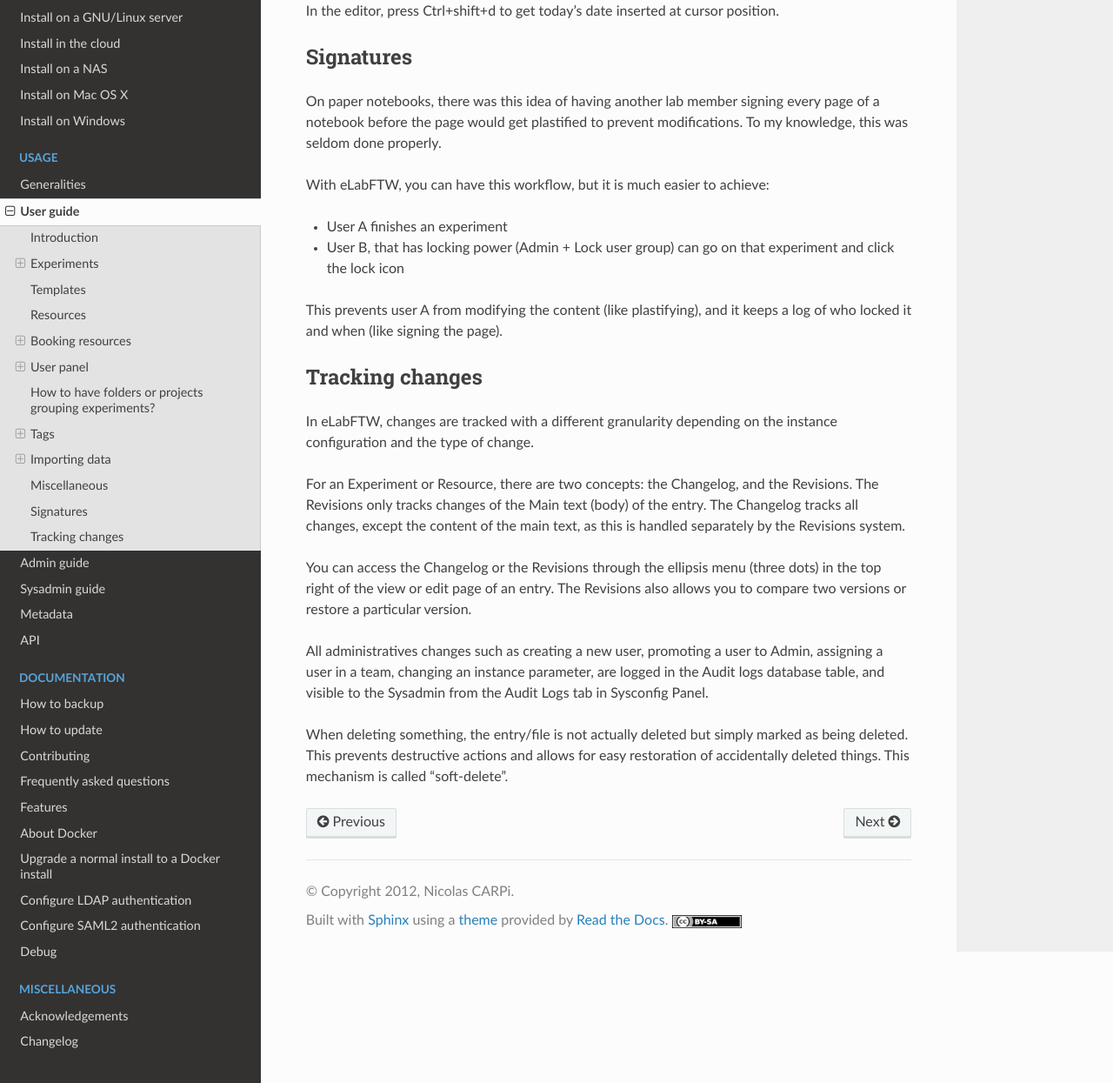
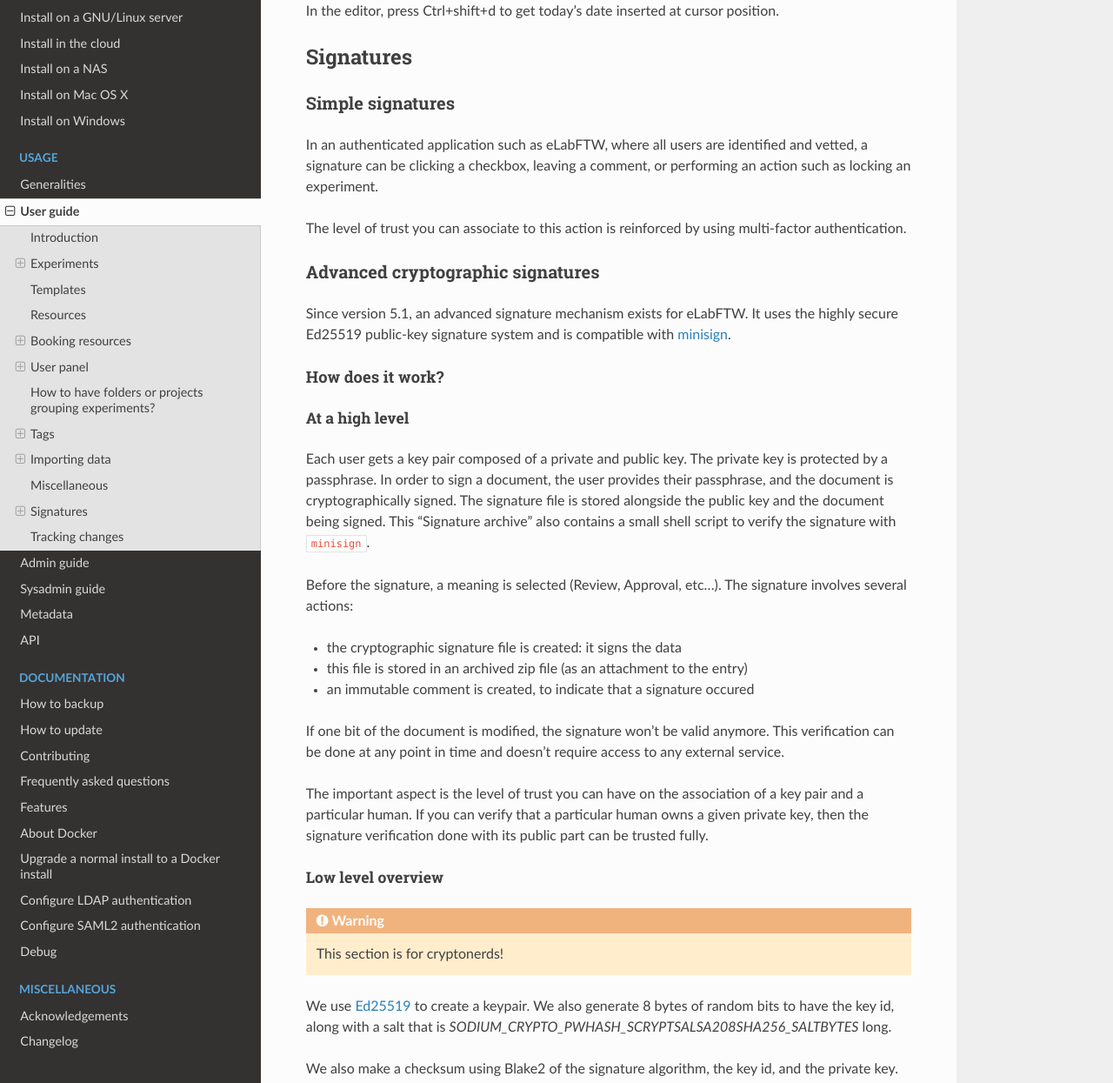
Before and after one commit to elabftw/elabdoc, a Sphinx documentation site: the page built from doc/user-guide.rst, in a window 1280 px wide and 1400 px high, scrolled down 20472 px, cut to the strip 155-1400 px from the top of the window. Shown: the whole strip at 87% size. Built offline with Sphinx 7.4.7 and the Read the Docs theme 2.0.0, drawn with Linux system fonts in a browser that asks for light colours; some of the changed text lies outside the part shown.

Commit message:
update signature doc

```diff
--- a/doc/user-guide.rst
+++ b/doc/user-guide.rst
@@ -647,14 +647,90 @@
 Signatures
 ==========
 
-On paper notebooks, there was this idea of having another lab member signing every page of a notebook before the page would get plastified to prevent modifications. To my knowledge, this was seldom done properly.
+Simple signatures
+-----------------
 
-With eLabFTW, you can have this workflow, but it is much easier to achieve:
+In an authenticated application such as eLabFTW, where all users are identified and vetted, a signature can be clicking a checkbox, leaving a comment, or performing an action such as locking an experiment.
 
-- User A finishes an experiment
-- User B, that has locking power (Admin + Lock user group) can go on that experiment and click the lock icon
+The level of trust you can associate to this action is reinforced by using multi-factor authentication.
 
-This prevents user A from modifying the content (like plastifying), and it keeps a log of who locked it and when (like signing the page).
+Advanced cryptographic signatures
+---------------------------------
+
+Since version 5.1, an advanced signature mechanism exists for eLabFTW. It uses the highly secure Ed25519 public-key signature system and is compatible with `minisign <https://jedisct1.github.io/minisign/>`_.
+
+How does it work?
+^^^^^^^^^^^^^^^^^
+
+At a high level
+"""""""""""""""
+Each user gets a key pair composed of a private and public key. The private key is protected by a passphrase. In order to sign a document, the user provides their passphrase, and the document is cryptographically signed. The signature file is stored alongside the public key and the document being signed. This "Signature archive" also contains a small shell script to verify the signature with ``minisign``.
+
+Before the signature, a meaning is selected (Review, Approval, etc...). The signature involves several actions:
+
+- the cryptographic signature file is created: it signs the data
+- this file is stored in an archived zip file (as an attachment to the entry)
+- an immutable comment is created, to indicate that a signature occured
+
+If one bit of the document is modified, the signature won't be valid anymore. This verification can be done at any point in time and doesn't require access to any external service.
+
+The important aspect is the level of trust you can have on the association of a key pair and a particular human. If you can verify that a particular human owns a given private key, then the signature verification done with its public part can be trusted fully.
+
+Low level overview
+""""""""""""""""""
+
+.. warning:: This section is for cryptonerds!
+
+We use `Ed25519 <https://ed25519.cr.yp.to/>`_ to create a keypair. We also generate 8 bytes of random bits to have the key id, along with a salt that is `SODIUM_CRYPTO_PWHASH_SCRYPTSALSA208SHA256_SALTBYTES` long.
+
+We also make a checksum using Blake2 of the signature algorithm, the key id, and the private key.
+The salt is combined to the passphrase into a Key Derivation Function (KDF): this allows us to derive a key from that passphrase, and we will use it to XOR the key id, the private key, and the checksum. The Key Derivation Function (KDF) is using scrypt (`sodium_crypto_pwhash_scryptsalsa208sha256`).
+
+To save this into a human readable format, the private key is serialized into the minisign format::
+
+    untrusted comment: <arbitrary text>
+    base64(<signature_algorithm> || <kdf_algorithm> || <cksum_algorithm> ||
+           <kdf_salt> || <kdf_opslimit> || <kdf_memlimit> || <keynum_sk>)
+
+And the public key::
+
+    untrusted comment: <arbitrary text>
+    base64(<signature_algorithm> || <key_id> || <public_key>)
+
+The private and public keys are stored under this form in the MySQL database, attached to a particular user.
+
+For signature, we extract the private key thanks to the provided passphrase and create a detached signature of the hash of the message (the message being a full json export of en entry here). This is the pre-hashed version of Ed25519: Ed25519ph (see `RFC8032 Section 5.1 <https://datatracker.ietf.org/doc/html/rfc8032#section-5.1>`_).
+
+We add a trusted comment to the signature data. This comment is trusted because we can verify it with its signature. It is a JSON string with metadata about the signature (who, when, why). A signature file can look like this::
+
+    untrusted comment: <arbitrary text>
+    base64(<signature_algorithm> || <key_id> || <signature>)
+    trusted_comment: <arbitrary text>
+    base64(<global_signature>)
+
+A real world example::
+
+    untrusted comment: elabftw/50100: signature from key f3690b6554b4f817
+    RUTzaQtlVLT4F5C81w4VBNIodngF4Kna0RqfOTY3CGIB+6AlzsFeX2BPpm49HyIKVnZHHhUQ8C/osp/uTyhAo0WrCoASqm2d0w0=
+    trusted comment: {"firstname":"Toto","lastname":"Le sysadmin","email":"toto@yopmail.com","created_at":"2024-03-18T00:48:39+01:00","site_url":"https:\/\/elab.local:3148","created_by":"eLabFTW 50100","meaning":"Approval"}
+    LvN7bwKzaU3GwjJtEou1aZs2F4jeBJl5kQcblNSmW1mbZlBzL7h0RqfvDZeeIvBS3g6cfnybQAP93QzVFrlfBA==
+
+As you can see, we mention the eLabFTW version and the key id, this is simply a hint about which key has been used (we cannot trust this piece of information).
+
+But the third line can be trusted, and it contains the metadata.
+
+Then we bundle:
+
+* the message (`data.json`)
+* the signature file (`data.json.sig`)
+* the public key (`key.pub`)
+* a shell script to verify the signature (`verify.sh`)
+
+The shell script uses ``minisign`` to verify the data and the signature, allowing anyone to independently verify a signature made by eLabFTW without a need from external tools other than ``minisign``.
+
+This is stored in an immutable `.zip` file, and an immutable comment is added to the entity to make the action more visible.
+
+``signify`` from OpenBSD was also considered, and it uses roughly the same format, but doesn't support trusted comments which is a very useful feature.
 
 Tracking changes
 ================
```
